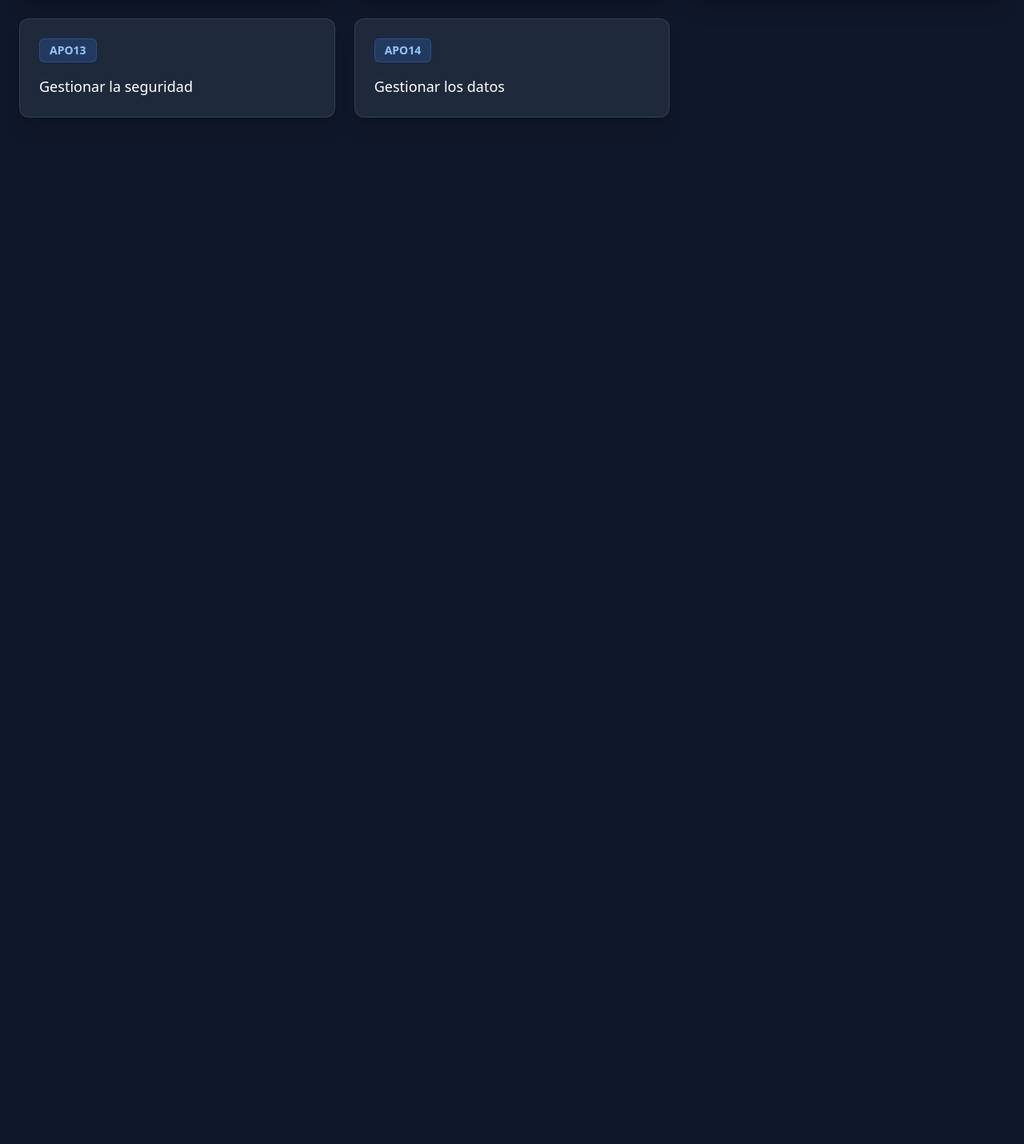
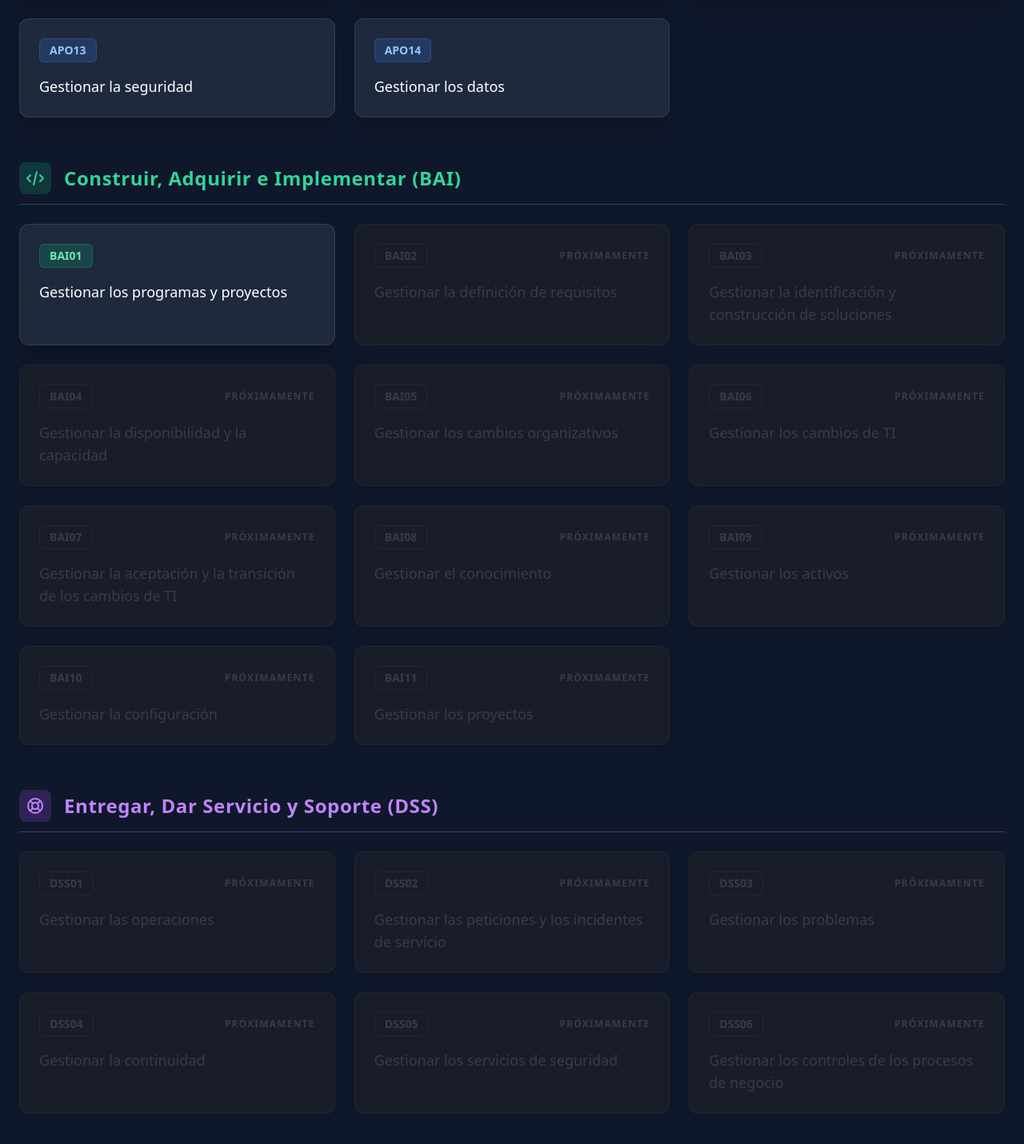
Before and after one commit to luis09u/gobierno-frontend, a React (Vite) app: page / in a window 1280 px wide. Shown: the part 1355-2786 px from the top of the page at 80% size. Before the commit the page ends 1630 px from the top, so only its background shows below. Built offline with nearby package versions, Linux system fonts and the light colour scheme.

Commit message:
inicio bau

```diff
--- a/src/data/procesosCobit.js
+++ b/src/data/procesosCobit.js
@@ -1,4 +1,3 @@
-
 export const procesosEDM = [
   { id: 'EDM01', nombre: 'Asegurar el establecimiento y mantenimiento del marco de gobierno' },
   { id: 'EDM02', nombre: 'Asegurar la entrega de beneficios' },
@@ -8,18 +7,48 @@ export const procesosEDM = [
 ];
 
 export const procesosAPO = [
-  { id: 'APO01', nombre: 'Gestionar el marco de gestión de I&T'},
-  { id: 'APO02', nombre: 'Gestionar la estrategia'},
-  { id: 'APO03', nombre: 'Gestionar la arquitectura empresarial'},
-  { id: 'APO04', nombre: 'Gestionar la innovación'},
-  { id: 'APO05', nombre: 'Gestionar el portafolio'},
-  { id: 'APO06', nombre: 'Gestionar el presupuesto y los costos'},
-  { id: 'APO07', nombre: 'Gestionar los recursos humanos'},
-  { id: 'APO08', nombre: 'Gestionar las relaciones'},
-  { id: 'APO09', nombre: 'Gestionar los acuerdos de servicio'},
+  { id: 'APO01', nombre: 'Gestionar el marco de gestión de I&T' },
+  { id: 'APO02', nombre: 'Gestionar la estrategia' },
+  { id: 'APO03', nombre: 'Gestionar la arquitectura empresarial' },
+  { id: 'APO04', nombre: 'Gestionar la innovación' },
+  { id: 'APO05', nombre: 'Gestionar el portafolio' },
+  { id: 'APO06', nombre: 'Gestionar el presupuesto y los costos' },
+  { id: 'APO07', nombre: 'Gestionar los recursos humanos' },
+  { id: 'APO08', nombre: 'Gestionar las relaciones' },
+  { id: 'APO09', nombre: 'Gestionar los acuerdos de servicio' },
   { id: 'APO10', nombre: 'Gestionar los proveedores' },
   { id: 'APO11', nombre: 'Gestionar la calidad' },
   { id: 'APO12', nombre: 'Gestionar el riesgo' },
-  { id: 'APO13', nombre: 'Gestionar la seguridad'},
-  { id: 'APO14', nombre: 'Gestionar los datos'}
+  { id: 'APO13', nombre: 'Gestionar la seguridad' },
+  { id: 'APO14', nombre: 'Gestionar los datos' }
 ];
+
+export const procesosBAI = [
+  { id: 'BAI01', nombre: 'Gestionar los programas y proyectos' },
+  { id: 'BAI02', nombre: 'Gestionar la definición de requisitos', deshabilitado: true },
+  { id: 'BAI03', nombre: 'Gestionar la identificación y construcción de soluciones', deshabilitado: true },
+  { id: 'BAI04', nombre: 'Gestionar la disponibilidad y la capacidad', deshabilitado: true },
+  { id: 'BAI05', nombre: 'Gestionar los cambios organizativos', deshabilitado: true },
+  { id: 'BAI06', nombre: 'Gestionar los cambios de TI', deshabilitado: true },
+  { id: 'BAI07', nombre: 'Gestionar la aceptación y la transición de los cambios de TI', deshabilitado: true },
+  { id: 'BAI08', nombre: 'Gestionar el conocimiento', deshabilitado: true },
+  { id: 'BAI09', nombre: 'Gestionar los activos', deshabilitado: true },
+  { id: 'BAI10', nombre: 'Gestionar la configuración', deshabilitado: true },
+  { id: 'BAI11', nombre: 'Gestionar los proyectos', deshabilitado: true }
+];
+
+export const procesosDSS = [
+  { id: 'DSS01', nombre: 'Gestionar las operaciones', deshabilitado: true },
+  { id: 'DSS02', nombre: 'Gestionar las peticiones y los incidentes de servicio', deshabilitado: true },
+  { id: 'DSS03', nombre: 'Gestionar los problemas', deshabilitado: true },
+  { id: 'DSS04', nombre: 'Gestionar la continuidad', deshabilitado: true },
+  { id: 'DSS05', nombre: 'Gestionar los servicios de seguridad', deshabilitado: true },
+  { id: 'DSS06', nombre: 'Gestionar los controles de los procesos de negocio', deshabilitado: true }
+];
+
+export const procesosMEA = [
+  { id: 'MEA01', nombre: 'Gestionar la monitorización del rendimiento y la conformidad', deshabilitado: true },
+  { id: 'MEA02', nombre: 'Gestionar el sistema de control interno', deshabilitado: true },
+  { id: 'MEA03', nombre: 'Gestionar el cumplimiento de los requisitos externos', deshabilitado: true },
+  { id: 'MEA04', nombre: 'Gestionar el aseguramiento', deshabilitado: true }
+];
--- a/src/pages/PanelPrincipal.jsx
+++ b/src/pages/PanelPrincipal.jsx
@@ -1,14 +1,11 @@
 import { useState } from 'react';
 import VistaDetalle from '../components/VistaDetalle';
-import { procesosEDM, procesosAPO } from '../data/procesosCobit';
+import { procesosEDM, procesosAPO, procesosBAI, procesosDSS, procesosMEA } from '../data/procesosCobit';
 
 export default function PanelPrincipal() {
   const [procesoSeleccionado, setProcesoSeleccionado] = useState(null);
   const [reiniciando, setReiniciando] = useState(false);
 
-  // ==========================================
-  // FUNCIÓN MAESTRA: REINICIAR AUDITORÍA
-  // ==========================================
   const handleLimpiarTodo = async () => {
     const confirmar = window.confirm(
       "⚠ CUIDADO: Estás a punto de iniciar una nueva auditoría desde cero.\n\n¿Estás completamente seguro de querer borrar todas las calificaciones actuales de todos los procesos? Esta acción devolverá todo a N (0%) y no se puede deshacer."
@@ -20,10 +17,9 @@ export default function PanelPrincipal() {
         const response = await fetch('https://gobierno-backend-production.up.railway.app/api/cobit/procesos/limpiar-todo', {
           method: 'POST'
         });
-
         if (response.ok) {
-          alert("✅ ¡Auditoría global reiniciada con éxito! Todos los procesos están en 0%. Puedes comenzar la nueva evaluación.");
-          window.location.reload(); // Recarga la página para asegurar que el caché visual se limpie
+          alert("✅ ¡Auditoría global reiniciada con éxito! Todos los procesos están en 0%.");
+          window.location.reload();
         } else {
           alert("❌ Hubo un problema de comunicación con el servidor. Inténtalo de nuevo.");
         }
@@ -36,12 +32,10 @@ export default function PanelPrincipal() {
     }
   };
 
-  // Si hay un proceso seleccionado, renderiza el componente VistaDetalle
   if (procesoSeleccionado) {
     return <VistaDetalle procesoId={procesoSeleccionado} onBack={() => setProcesoSeleccionado(null)} />;
   }
 
-  // Componente interno para la tarjeta
   const TarjetaProceso = ({ proc, colorClase }) => (
     <div
       onClick={() => !proc.deshabilitado && setProcesoSeleccionado(proc.id)}
@@ -67,37 +61,21 @@ export default function PanelPrincipal() {
   return (
     <div className="max-w-7xl mx-auto p-6 mt-6 animate-[fadeIn_0.4s_ease-in-out]">
 
-      {/* CABECERA CON BOTÓN MAESTRO */}
       <div className="mb-12 flex flex-col md:flex-row md:items-start justify-between gap-4 border-l-4 border-brand-primary pl-5 py-1">
         <div>
           <h2 className="text-4xl font-bold text-white mb-3 tracking-wide">Panel de Gobierno TI</h2>
           <p className="text-gray-300 text-lg">Seleccione un proceso del marco COBIT 2019 para auditar su nivel de capacidad corporativa.</p>
         </div>
-
         <button
-          onClick={handleLimpiarTodo}
-          disabled={reiniciando}
+          onClick={handleLimpiarTodo} disabled={reiniciando}
           className={`flex items-center gap-2 font-bold px-5 py-3 rounded-lg border shadow-lg transition-all
-            ${reiniciando
-              ? 'bg-gray-700 text-gray-400 border-gray-600 cursor-wait'
-              : 'bg-red-500/10 text-red-400 border-red-500/30 hover:bg-red-500 hover:text-white hover:border-red-500'
-            }`}
+            ${reiniciando ? 'bg-gray-700 text-gray-400 border-gray-600 cursor-wait' : 'bg-red-500/10 text-red-400 border-red-500/30 hover:bg-red-500 hover:text-white hover:border-red-500'}`}
         >
-          {reiniciando ? (
-            <>
-              <div className="w-5 h-5 border-2 border-white/30 border-t-white rounded-full animate-spin"></div>
-              Borrando Base de Datos...
-            </>
-          ) : (
-            <>
-              <svg className="w-5 h-5" fill="none" stroke="currentColor" viewBox="0 0 24 24"><path strokeLinecap="round" strokeLinejoin="round" strokeWidth="2" d="M19 7l-.867 12.142A2 2 0 0116.138 21H7.862a2 2 0 01-1.995-1.858L5 7m5 4v6m4-6v6m1-10V4a1 1 0 00-1-1h-4a1 1 0 00-1 1v3M4 7h16"></path></svg>
-              Iniciar Nueva Auditoría (Borrar Todo)
-            </>
-          )}
+          {reiniciando ? "Borrando Base de Datos..." : "⚠ Iniciar Nueva Auditoría"}
         </button>
       </div>
 
-      {/* SECCIÓN 1: DOMINIO EDM */}
+      {/* DOMINIO EDM */}
       <div className="mb-14">
         <div className="flex items-center gap-4 mb-6 border-b border-brand-accent/30 pb-3">
           <div className="bg-brand-accent/20 p-2 rounded-lg">
@@ -106,13 +84,11 @@ export default function PanelPrincipal() {
           <h3 className="text-2xl font-semibold text-brand-accent tracking-wide">Evaluar, Dirigir y Monitorizar (EDM)</h3>
         </div>
         <div className="grid grid-cols-1 md:grid-cols-2 lg:grid-cols-3 gap-6">
-          {procesosEDM.map((proc) => (
-            <TarjetaProceso key={proc.id} proc={proc} colorClase="bg-brand-primary/20 text-brand-accent border-brand-primary/30 group-hover:bg-brand-primary group-hover:text-white" />
-          ))}
+          {procesosEDM.map((proc) => <TarjetaProceso key={proc.id} proc={proc} colorClase="bg-brand-primary/20 text-brand-accent border-brand-primary/30 group-hover:bg-brand-primary group-hover:text-white" />)}
         </div>
       </div>
 
-      {/* SECCIÓN 2: DOMINIO APO */}
+      {/* DOMINIO APO */}
       <div className="mb-14">
         <div className="flex items-center gap-4 mb-6 border-b border-blue-400/30 pb-3">
           <div className="bg-blue-500/20 p-2 rounded-lg">
@@ -121,9 +97,46 @@ export default function PanelPrincipal() {
           <h3 className="text-2xl font-semibold text-blue-400 tracking-wide">Alinear, Planificar y Organizar (APO)</h3>
         </div>
         <div className="grid grid-cols-1 md:grid-cols-2 lg:grid-cols-3 gap-6">
-          {procesosAPO.map((proc) => (
-            <TarjetaProceso key={proc.id} proc={proc} colorClase="bg-blue-500/20 text-blue-300 border-blue-500/30 group-hover:bg-blue-600 group-hover:text-white" />
-          ))}
+          {procesosAPO.map((proc) => <TarjetaProceso key={proc.id} proc={proc} colorClase="bg-blue-500/20 text-blue-300 border-blue-500/30 group-hover:bg-blue-600 group-hover:text-white" />)}
+        </div>
+      </div>
+
+      {/* DOMINIO BAI */}
+      <div className="mb-14">
+        <div className="flex items-center gap-4 mb-6 border-b border-emerald-400/30 pb-3">
+          <div className="bg-emerald-500/20 p-2 rounded-lg">
+            <svg className="w-6 h-6 text-emerald-400" fill="none" stroke="currentColor" viewBox="0 0 24 24"><path strokeLinecap="round" strokeLinejoin="round" strokeWidth="2" d="M10 20l4-16m4 4l4 4-4 4M6 16l-4-4 4-4"></path></svg>
+          </div>
+          <h3 className="text-2xl font-semibold text-emerald-400 tracking-wide">Construir, Adquirir e Implementar (BAI)</h3>
+        </div>
+        <div className="grid grid-cols-1 md:grid-cols-2 lg:grid-cols-3 gap-6">
+          {procesosBAI.map((proc) => <TarjetaProceso key={proc.id} proc={proc} colorClase="bg-emerald-500/20 text-emerald-300 border-emerald-500/30 group-hover:bg-emerald-600 group-hover:text-white" />)}
+        </div>
+      </div>
+
+      {/* DOMINIO DSS */}
+      <div className="mb-14">
+        <div className="flex items-center gap-4 mb-6 border-b border-purple-400/30 pb-3">
+          <div className="bg-purple-500/20 p-2 rounded-lg">
+            <svg className="w-6 h-6 text-purple-400" fill="none" stroke="currentColor" viewBox="0 0 24 24"><path strokeLinecap="round" strokeLinejoin="round" strokeWidth="2" d="M18.364 5.636l-3.536 3.536m0 5.656l3.536 3.536M9.172 9.172L5.636 5.636m3.536 9.192l-3.536 3.536M21 12a9 9 0 11-18 0 9 9 0 0118 0zm-5 0a4 4 0 11-8 0 4 4 0 018 0z"></path></svg>
+          </div>
+          <h3 className="text-2xl font-semibold text-purple-400 tracking-wide">Entregar, Dar Servicio y Soporte (DSS)</h3>
+        </div>
+        <div className="grid grid-cols-1 md:grid-cols-2 lg:grid-cols-3 gap-6">
+          {procesosDSS.map((proc) => <TarjetaProceso key={proc.id} proc={proc} colorClase="bg-purple-500/20 text-purple-300 border-purple-500/30 group-hover:bg-purple-600 group-hover:text-white" />)}
+        </div>
+      </div>
+
+      {/* DOMINIO MEA */}
+      <div className="mb-14">
+        <div className="flex items-center gap-4 mb-6 border-b border-rose-400/30 pb-3">
+          <div className="bg-rose-500/20 p-2 rounded-lg">
+            <svg className="w-6 h-6 text-rose-400" fill="none" stroke="currentColor" viewBox="0 0 24 24"><path strokeLinecap="round" strokeLinejoin="round" strokeWidth="2" d="M9 12l2 2 4-4m6 2a9 9 0 11-18 0 9 9 0 0118 0z"></path></svg>
+          </div>
+          <h3 className="text-2xl font-semibold text-rose-400 tracking-wide">Monitorizar, Evaluar y Valorar (MEA)</h3>
+        </div>
+        <div className="grid grid-cols-1 md:grid-cols-2 lg:grid-cols-3 gap-6">
+          {procesosMEA.map((proc) => <TarjetaProceso key={proc.id} proc={proc} colorClase="bg-rose-500/20 text-rose-300 border-rose-500/30 group-hover:bg-rose-600 group-hover:text-white" />)}
         </div>
       </div>
 
```
